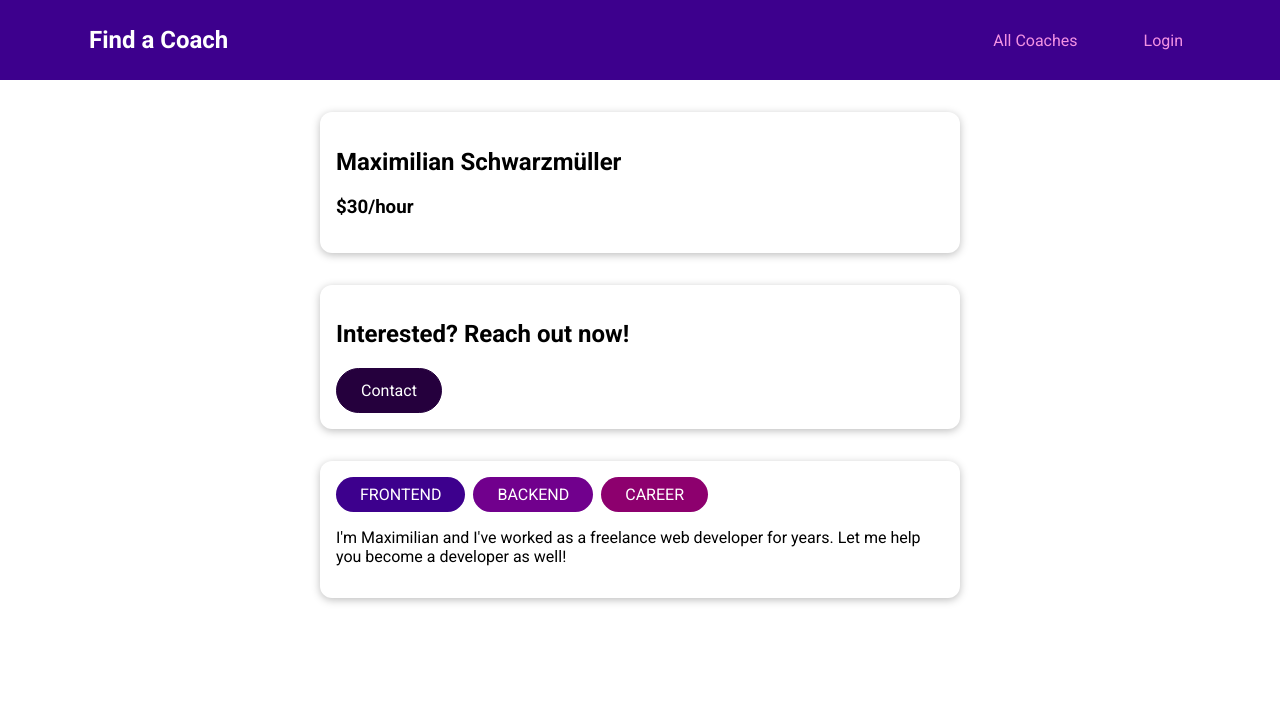
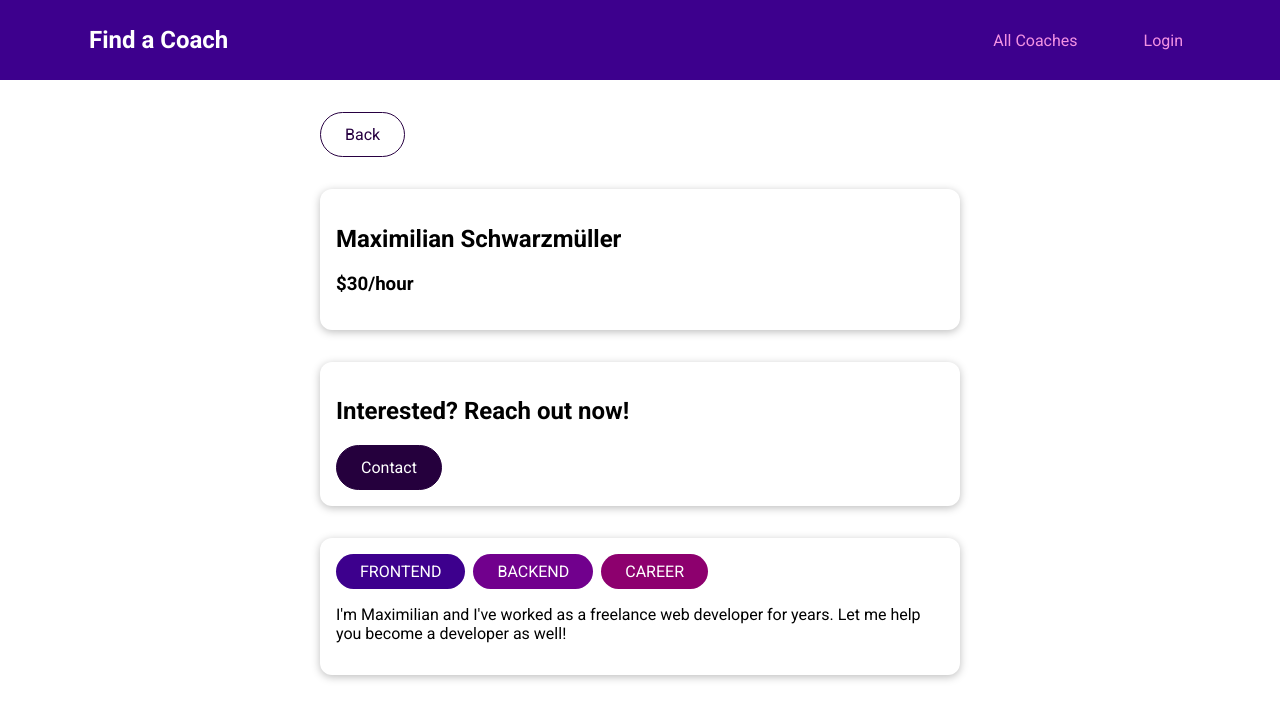
Before and after one commit to itsdlhqcp/coach-finder-1, a Vue app: page /coaches/c1 in a window 1280 px wide. Shown: the top 720 px of the page. Built offline with nearby package versions, Linux system fonts and the light colour scheme.

Commit message:
Add back button component

```diff
--- /dev/null
+++ b/src/components/ui/GoBack.vue
@@ -0,0 +1,22 @@
+<template>
+  <div class="go-back">
+    <base-button @click="goBack" mode="outline">Back</base-button>
+  </div>
+</template>
+
+<script>
+export default {
+  methods: {
+    goBack() {
+      return this.$router.go(-1);
+    }
+  }
+};
+</script>
+
+<style scoped>
+.go-back {
+  margin: 2rem auto 0;
+  max-width: 40rem;
+}
+</style>
--- a/src/main.js
+++ b/src/main.js
@@ -7,6 +7,7 @@ import BaseCard from './components/ui/BaseCard.vue';
 import BaseButton from './components/ui/BaseButton.vue';
 import BaseBadge from './components/ui/BaseBadge.vue';
 import BaseSpinner from './components/ui/BaseSpinner.vue';
+import GoBack from './components/ui/GoBack.vue';
 // import BaseDialog from './components/ui/BaseDialog.vue';
 
 // Only download code when needed
@@ -27,5 +28,6 @@ app.component('base-button', BaseButton);
 app.component('base-badge', BaseBadge);
 app.component('base-spinner', BaseSpinner);
 app.component('base-dialog', BaseDialog);
+app.component('go-back', GoBack);
 
 app.mount('#app');
--- a/src/pages/coaches/CoachDetails.vue
+++ b/src/pages/coaches/CoachDetails.vue
@@ -1,5 +1,6 @@
 <template>
   <div>
+    <go-back />
     <section>
       <base-card>
         <h2>{{ fullName }}</h2>
```
